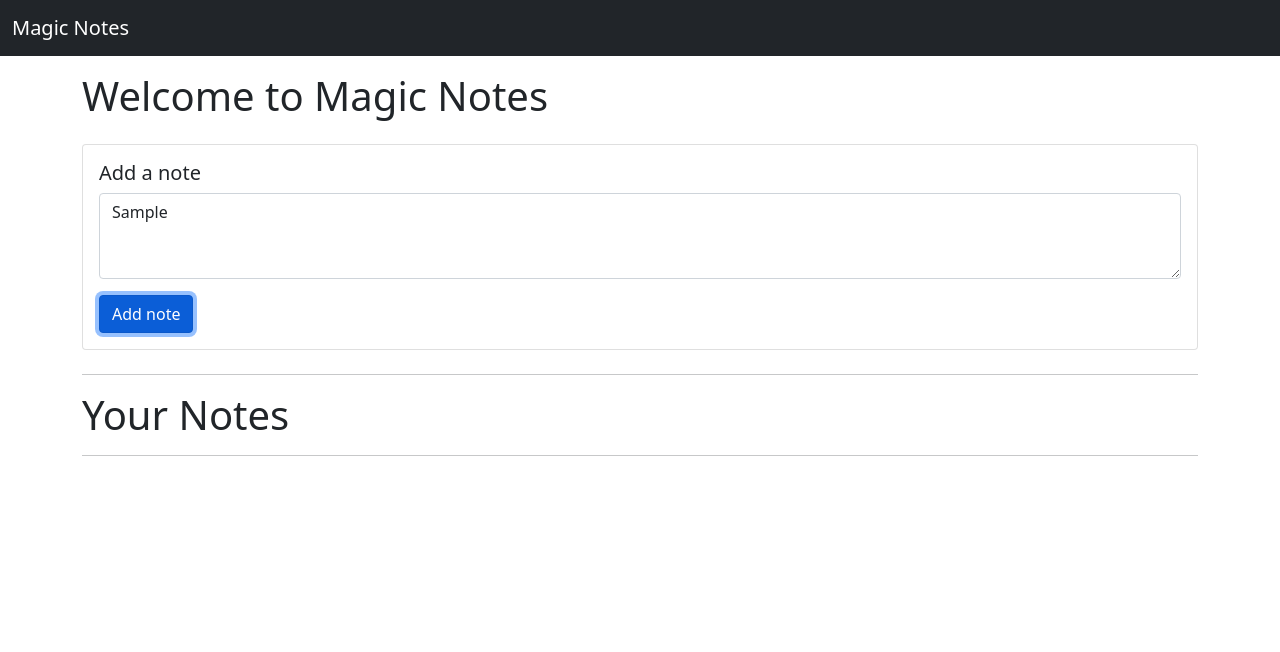
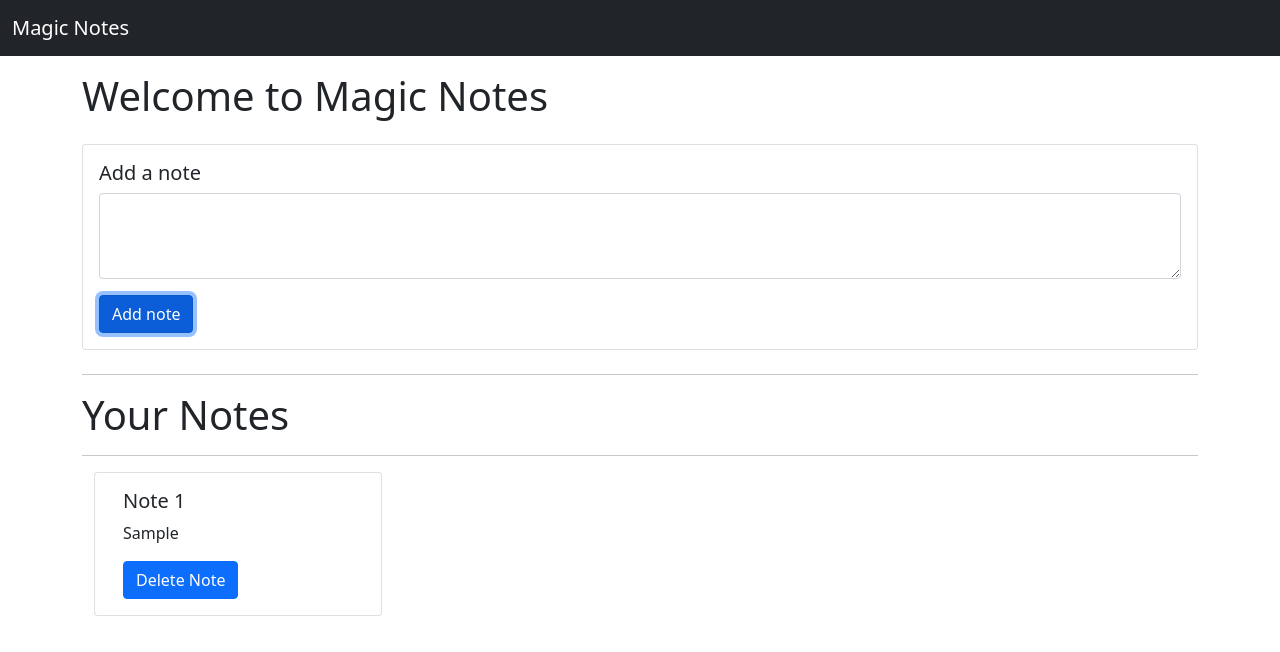
Before and after one commit to Anikkkkettt/Magic-Notes, a plain HTML site: page index.html in a window 1280 px wide. Both pictures are taken after typing "Sample" into the empty fields and a click on the button "Add note". Drawn offline with nearby package versions, Linux system fonts and the light colour scheme.

Commit message:
Adding Basic JS

```diff
--- a/index.html
+++ b/index.html
@@ -40,6 +40,7 @@
 
 </body>
 <!-- JavaScript Bundle with Popper -->
+<script src="script.js"></script>
 <script src="https://cdn.jsdelivr.net/npm/bootstrap@5.1.3/dist/js/bootstrap.bundle.min.js"
     integrity="sha384-ka7Sk0Gln4gmtz2MlQnikT1wXgYsOg+OMhuP+IlRH9sENBO0LRn5q+8nbTov4+1p"
     crossorigin="anonymous"></script>
--- a/script.js
+++ b/script.js
@@ -0,0 +1,17 @@
+let addBtn = document.getElementById('addBtn');
+let addTxt = document.getElementById('addTxt');
+
+addBtn.addEventListener("click",function(){
+    console.log("Clicked");
+    html = "";
+    i = 0;
+    html += `<div class="card" style="width: 18rem;">
+    <div class="card-body">
+      <h5 class="card-title">Note ${++i}</h5>
+      <p class="card-text">${addTxt.value}</p>
+      <button  class="btn btn-primary">Delete Note</button>
+    </div>
+  </div>`
+  document.getElementById('notes').innerHTML = html;
+  addTxt.value="";
+})
```
